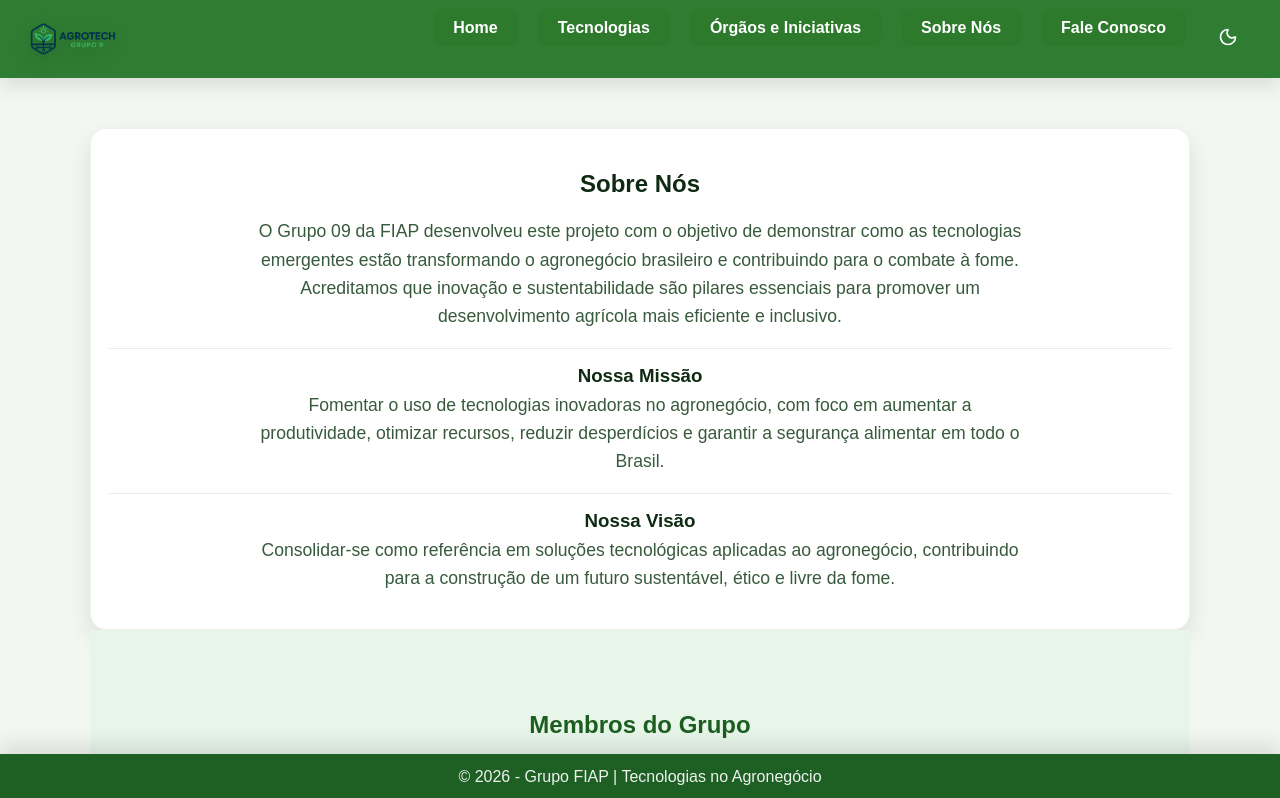
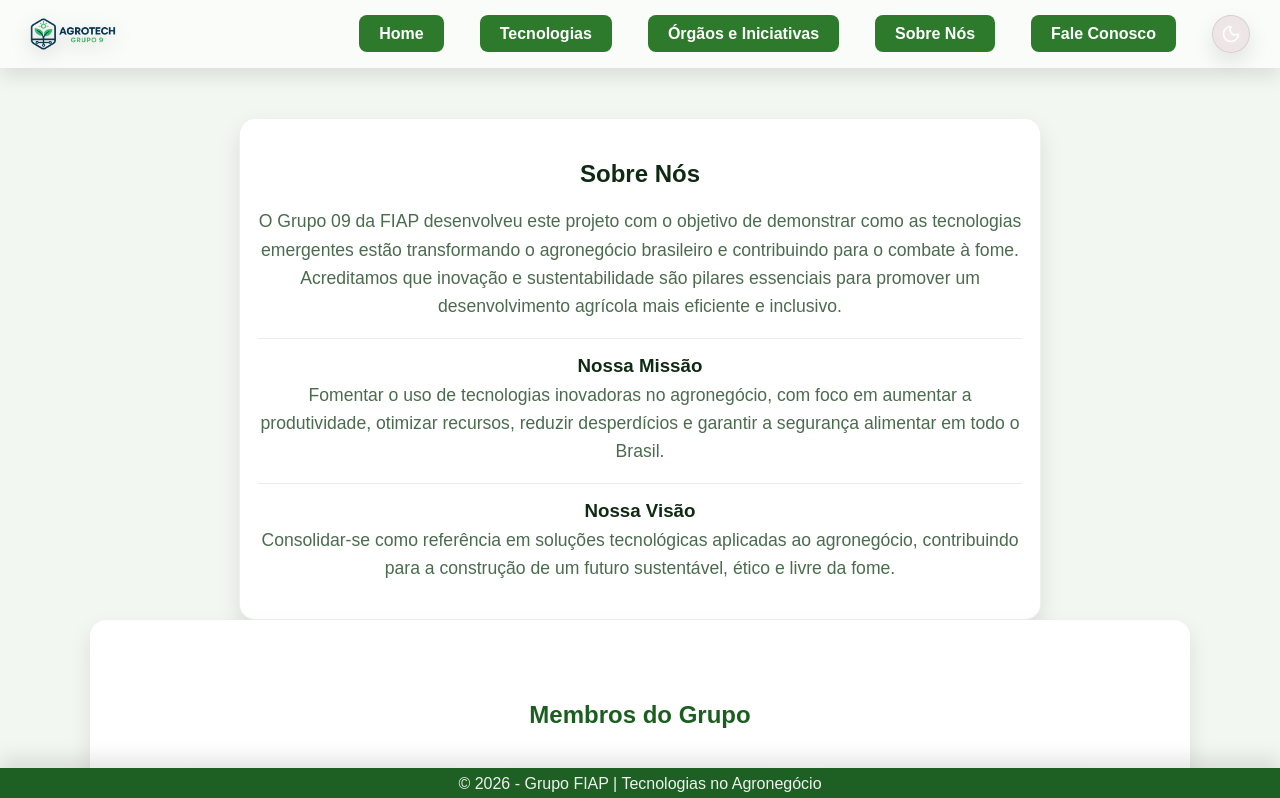
Before and after one commit to FIAP09/agrotech, a React (Vite) app: page /sobre-nos in a window 1280 px wide. Shown: the top 798 px of the page. Built offline with nearby package versions, Linux system fonts and the light colour scheme.

Commit message:
Update global styles for dark and light modes

```diff
--- a/src/styles/global.css
+++ b/src/styles/global.css
@@ -2,61 +2,133 @@
   --bg: #f3f7f1;
   --surface: #ffffff;
   --text: #0f2a12;
-  --muted: #385a3c;
+  --muted: #4b6b4f;
   --brand: #2e7d32;
   --brand-2: #1b5e20;
   --ring: #ff2d55;
+
   --shadow: 0 10px 30px rgba(0,0,0,.12);
-  --shadow-soft: 0 10px 22px rgba(0,0,0,.10);
+  --shadow-soft: 0 10px 22px rgba(0,0,0,.08);
   --radius: 16px;
 }
 
+/* 🌙 DARK MODE PROFISSIONAL */
+body.dark {
+  --bg: #0b0d10;
+  --surface: #12151a;
+  --text: #e6e6e6;
+  --muted: #9aa4ad;
+  --brand: #4caf50;
+  --brand-2: #81c784;
+
+  --shadow: 0 10px 30px rgba(0,0,0,.6);
+  --shadow-soft: 0 10px 20px rgba(0,0,0,.4);
+}
+
+/* 🌞 LIGHT MODE */
+body.light {
+  --bg: #f3f7f1;
+  --surface: #ffffff;
+  --text: #0f2a12;
+  --muted: #4b6b4f;
+}
+
+/* 🌍 BASE */
 html, body{
   background: var(--bg);
   color: var(--text);
-  -webkit-font-smoothing: antialiased;
-  text-rendering: optimizeLegibility;
+  transition: background .3s ease, color .3s ease;
+  height: 100%;
+  margin: 0;
 }
 
+.layout {
+  min-height: 100vh;
+  display: flex;
+  flex-direction: column;
+  background: var(--bg);
+}
 
+.content {
+  flex: 1;
+  display: flex;
+  flex-direction: column;
+}
+
+main {
+  flex: 1;
+}
+
+/* LINKS */
 a{ text-underline-offset: 3px; }
-a:focus-visible, button:focus-visible, input:focus-visible, textarea:focus-visible{
-  outline: 2px solid var(--ring);
-  outline-offset: 3px;
-}
 
 /* ===== NAVBAR ===== */
 .navbar{
   position: sticky;
   top: 0;
   z-index: 50;
-  backdrop-filter: blur(10px);
-  box-shadow: 0 8px 18px rgba(0,0,0,.10);
+  backdrop-filter: blur(12px);
+  background: rgba(255,255,255,0.6);
+  box-shadow: var(--shadow-soft);
+  transition: background .3s ease;
 }
 
+/* DARK NAVBAR */
+body.dark .navbar{
+  background: rgba(18,21,26,0.8);
+}
+
+/* LOGO */
 .navbar .logo img{
-  width: 86px; /* ajuste se ficar grande */
-  height: auto;
-  filter: drop-shadow(0 6px 10px rgba(0,0,0,.20));
+  width: 86px;
+  filter: drop-shadow(0 4px 10px rgba(0,0,0,.2));
+}
+
+/* MENU */
+.nav-links{
+  display: flex;
+  align-items: center;
+  gap: 16px;
+  flex-wrap: wrap;
 }
 
 .nav-links .btn-nav{
   border-radius: 999px;
   padding: 10px 14px;
-  transition: transform .15s ease, background-color .15s ease, box-shadow .15s ease;
-}
-.nav-links .btn-nav:hover{
-  transform: translateY(-1px);
-  box-shadow: 0 8px 14px rgba(0,0,0,.12);
+  transition: all .2s ease;
 }
 
-/* Estado ativo do menu*/
-.nav-links .btn-nav.active{
-  background: rgba(255,255,255,.18);
-  outline: 1px solid rgba(255,255,255,.24);
+.nav-links .btn-nav:hover{
+  transform: translateY(-2px);
+  box-shadow: var(--shadow-soft);
 }
 
-/* ===== HERO/BANNER ===== */
+/* ===== BOTÃO DE TEMA ===== */
+.theme-btn{
+  background: rgba(224, 209, 209, 0.514);
+  backdrop-filter: blur(10px);
+  border: 1px solid rgba(0,0,0,.1);
+  border-radius: 50%;
+  padding: 8px;
+  cursor: pointer;
+  display: flex;
+  align-items: center;
+  justify-content: center;
+  transition: all .25s ease;
+  box-shadow: var(--shadow-soft);
+}
+
+.theme-btn:hover{
+  transform: scale(1.1);
+}
+
+/* DARK BUTTON */
+body.dark .theme-btn{
+  background:#181616;
+  border: 1px solid rgba(255,255,255,.08);
+}
+
+/* ===== HERO ===== */
 .banner{
   position: relative;
   overflow: hidden;
@@ -66,8 +138,12 @@ a:focus-visible, button:focus-visible, input:focus-visible, textarea:focus-visib
   content: "";
   position: absolute;
   inset: 0;
-  background: linear-gradient(90deg, rgba(0,0,0,.55), rgba(0,0,0,.15));
-  pointer-events: none;
+  background: linear-gradient(90deg, rgba(0,0,0,.55), rgba(0,0,0,.2));
+}
+
+/* DARK HERO MAIS FORTE */
+body.dark .banner::after{
+  background: linear-gradient(90deg, rgba(0,0,0,.75), rgba(0,0,0,.4));
 }
 
 .banner-texto{
@@ -76,171 +152,114 @@ a:focus-visible, button:focus-visible, input:focus-visible, textarea:focus-visib
   max-width: 1100px;
   margin: 0 auto;
   padding: 70px 18px;
+  color: white;
 }
 
 .banner-texto h1{
-  letter-spacing: -0.5px;
   line-height: 1.1;
-  text-shadow: 0 10px 25px rgba(0,0,0,.35);
 }
 
 .banner-texto p{
-  font-size: 1.05rem;
-  opacity: .95;
   max-width: 60ch;
 }
 
-/* ===== SEÇÕES =====*/
-.intro, .tecnologias, .links, .sobre, .contato{
-  max-width: 1100px;
-  margin: 0 auto;
-  padding: 36px 18px;
-}
-
-/* ===== BOTÕES ==== */
+/* ===== BOTÃO HERO ===== */
 .BotaoYT{
   display: inline-flex;
   align-items: center;
   gap: 10px;
-  padding: 12px 16px;
+  padding: 12px 18px;
   border-radius: 999px;
-  background: linear-gradient(180deg, #38a83f, #2e7d32);
+  background: linear-gradient(135deg, #38a83f, #2e7d32);
   color: #fff !important;
-  text-decoration: none !important;
+  text-decoration: none;
   box-shadow: var(--shadow-soft);
-  transition: transform .15s ease, filter .15s ease;
-}
-.BotaoYT:hover{
-  transform: translateY(-2px);
-  filter: brightness(1.03);
+  transition: all .2s ease;
 }
 
-/* ===== CARDS (Tecnologias / Sobre Nós / Links) ===== */
-.cards{
-  gap: 18px;
+.BotaoYT:hover{
+  transform: translateY(-2px) scale(1.03);
 }
 
+/* ===== SEÇÕES ===== */
+.intro, .tecnologias, .links, .sobre, .contato{
+  max-width: 1100px;
+  margin: 20px auto;
+  padding: 36px 18px;
+  background: var(--surface);
+  border-radius: 16px;
+  box-shadow: var(--shadow-soft);
+}
+
+/* ===== CARDS ===== */
 .card, .card-link{
   background: var(--surface);
   border-radius: var(--radius);
   box-shadow: var(--shadow-soft);
   border: 1px solid rgba(0,0,0,.06);
   overflow: hidden;
-  transition: transform .15s ease, box-shadow .15s ease;
+  transition: all .2s ease;
 }
 
-.card:hover, .card-link:hover{
-  transform: translateY(-3px);
+.card:hover{
+  transform: translateY(-4px);
   box-shadow: var(--shadow);
 }
 
 .card h3{
-  color: var(--brand-2);
-  letter-spacing: -0.2px;
+  color: var(--brand);
 }
 
 .card p{
   color: var(--muted);
 }
 
-/* imagens dos cards mais “premium” */
-.card img{
-  width: 100%;
-  height: 200px;
-  object-fit: cover;
+/* DARK BORDER */
+body.dark .card{
+  border: 1px solid rgba(255,255,255,.05);
 }
 
-/* ===== LINKS (Órgãos e iniciativas) ===== */
-.card-link a{
-  text-decoration: none;
-  color: inherit;
-}
-
-/* ===== SOBRE NÓS ===== */
+/* ===== SOBRE ===== */
 .sobre{
   background: var(--surface);
   border-radius: var(--radius);
   box-shadow: var(--shadow-soft);
-  border: 1px solid rgba(0,0,0,.06);
-}
-
-.sobre, .sobre p, .sobre h2, .sobre h3,
-.missao p, .visao p{
-  color: var(--text) !important;
 }
 
 .sobre p{
-  color: var(--muted) !important;
-  max-width: 78ch;
-  margin-left: auto;
-  margin-right: auto;
+  color: var(--muted);
 }
 
-.sobre h2{
-  margin-bottom: 14px;
-}
-.missao, .visao{
-  margin-top: 18px;
-  padding-top: 12px;
-  border-top: 1px solid rgba(0,0,0,.08);
-}
-
-/* ===== CONTATO ===== */
+/* ===== FORM ===== */
 .contato form{
   background: var(--surface);
   border-radius: var(--radius);
+  padding: 18px;
   box-shadow: var(--shadow-soft);
-  border: 1px solid rgba(0,0,0,.06);
-  padding: 18px;
-  max-width: 720px;
-  margin: 0 auto;
 }
 
-.form-group label{
+.form-group input,
+.form-group textarea{
+  background: var(--surface);
   color: var(--text);
-  font-weight: 600;
+  border: 1px solid rgba(0,0,0,.1);
 }
 
-.form-group input, .form-group textarea{
-  border-radius: 12px;
-  border: 1px solid rgba(0,0,0,.12);
-  background: #fff;
-  color: var(--text);
-  padding: 12px 12px;
-}
-
-.error{
-  color: #b00020;
-  font-weight: 600;
-}
-
-/* botão do form */
-.contato button[type="submit"],
-.contato button[type="button"]{
-  border-radius: 999px;
-  padding: 12px 16px;
-  background: linear-gradient(180deg, #38a83f, #2e7d32);
-  color: #fff;
-  border: none;
-  box-shadow: var(--shadow-soft);
-  transition: transform .15s ease, filter .15s ease;
-}
-
-.contato button:hover{
-  transform: translateY(-2px);
-  filter: brightness(1.02);
+/* DARK INPUT */
+body.dark input,
+body.dark textarea{
+  border: 1px solid rgba(255,255,255,.08);
 }
 
 /* ===== FOOTER ===== */
 footer{
   margin-top: 40px;
   background: #1e5f24;
-  color: rgba(255,255,255,.92);
-  box-shadow: 0 -10px 20px rgba(0,0,0,.10);
+  color: #fff;
+  padding: 3px;
 }
 
-/* ===== RESPONSIVO ===== */
-@media (max-width: 720px){
-  .banner-texto{ padding: 54px 16px; }
-  .card img{ height: 180px; }
+/* ===== TRANSIÇÃO GLOBAL ===== */
+*{
+  transition: background .25s ease, color .25s ease, border .25s ease;
 }
```
